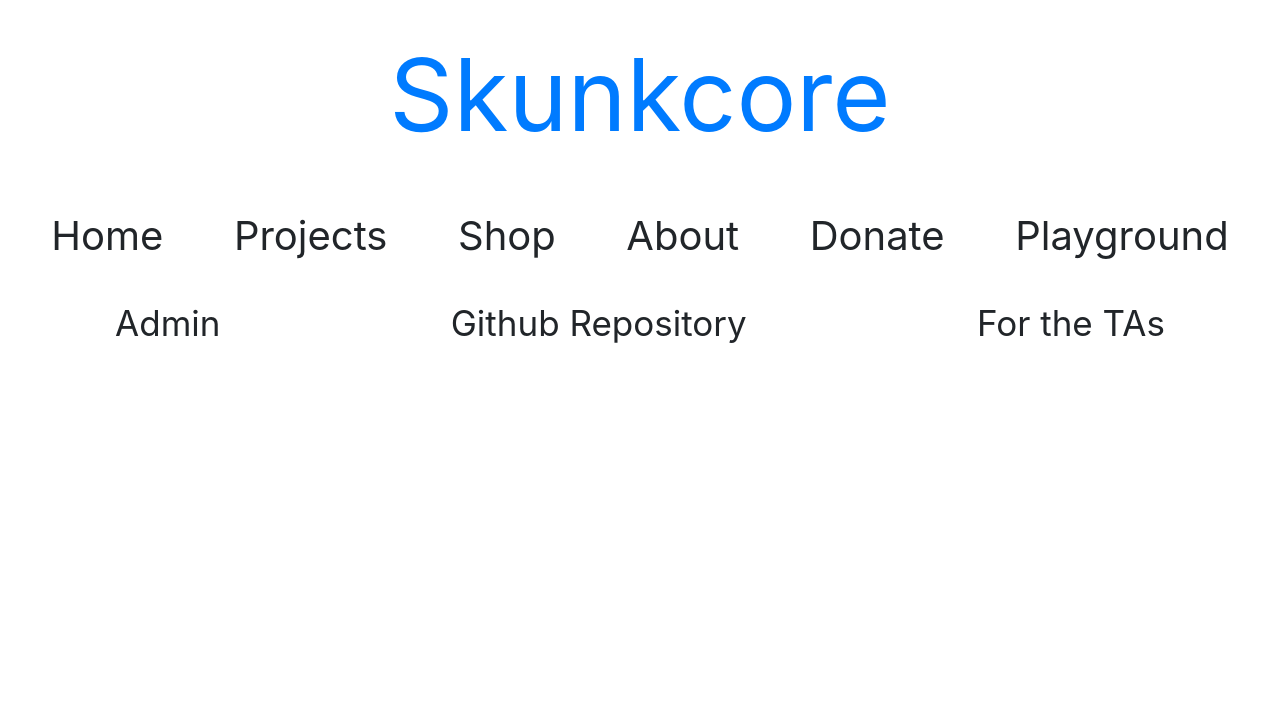
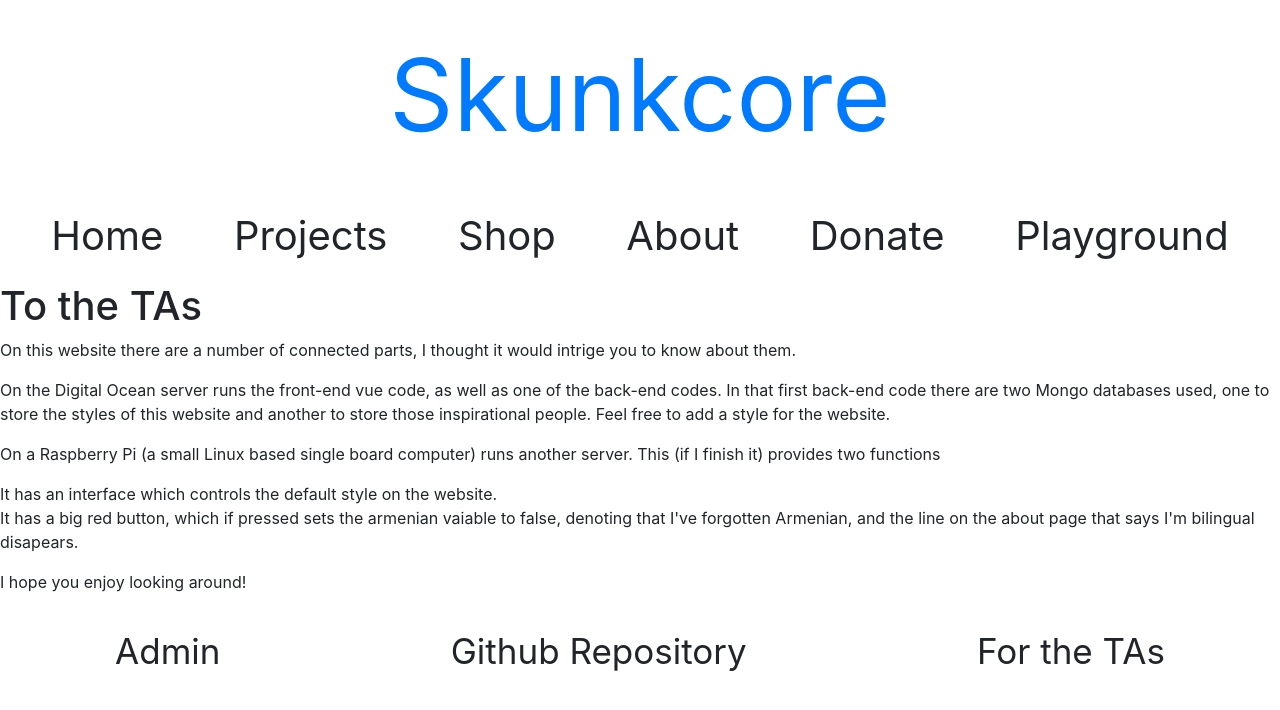
Before and after one commit to tabrownies/SkunkCore, a Vue app in the folder front-end/: page /ta in a window 1280 px wide. Shown: the top 710 px of the page. Built offline with nearby package versions, Linux system fonts and the light colour scheme; no server answers.

Commit message:
Added the content of the page for the TAs \

```diff
--- a/front-end/src/router/index.js
+++ b/front-end/src/router/index.js
@@ -7,6 +7,7 @@ import Admin from '../views/Admin.vue'
 import ColorSchemeEditor from '../views/ColorSchemeEditor.vue'
 import EditColorScheme from '../views/EditColorScheme.vue'
 import InspirationalPeopleEditor from '../views/InspirationalPeopleEditor.vue'
+import Ta from '../views/Ta.vue'
 Vue.use(VueRouter)
 
 const routes = [
@@ -45,6 +46,11 @@ const routes = [
     name: 'InspirationalPeopleEditor',
     component: InspirationalPeopleEditor,
   },
+  {
+    path: '/ta',
+    name: 'Ta',
+    component: Ta,
+  },
 ]
 
 const router = new VueRouter({
--- a/front-end/src/views/ColorSchemeEditor.vue
+++ b/front-end/src/views/ColorSchemeEditor.vue
@@ -41,7 +41,7 @@
                         <button class="scheme-option" @click="applyScheme(scheme)">
                             Apply
                         </button>
-                        <router-link tag="a" class="scheme-option" :to="'/edit-color-scheme/' + scheme._id">
+                        <router-link tag="button" class="scheme-option" :to="'/edit-color-scheme/' + scheme._id">
                             Edit
                         </router-link>
                     </div>
--- /dev/null
+++ b/front-end/src/views/Ta.vue
@@ -0,0 +1,36 @@
+<template>
+    <div class="wrapper">
+        <h1>
+            To the TAs
+        </h1>
+        <p>
+            On this website there are a number of connected parts, I thought it would intrige you to know about them.
+        </p>
+        <p>
+            On the Digital Ocean server runs the front-end vue code, as well as one of the back-end codes. In that first
+            back-end code there are two Mongo databases used, one to store the styles of this website and another to
+            store those inspirational people. Feel free to add a style for the website.
+        </p>
+        <p>
+            On a Raspberry Pi (a small Linux based single board computer) runs another server. This (if I finish it)
+            provides two functions
+        </p>
+        <ol>
+            <li>
+                It has an interface which controls the default style on the website.
+            </li>
+            <li>
+                It has a big red button, which if pressed sets the armenian vaiable to false, denoting that I've
+                forgotten Armenian, and the line on the about page that says I'm bilingual disapears.
+            </li>
+        </ol>
+        <p>
+            I hope you enjoy looking around!
+        </p>
+    </div>
+</template>
+<script>
+    export default {
+        name: "Ta"
+    }
+</script>
```
